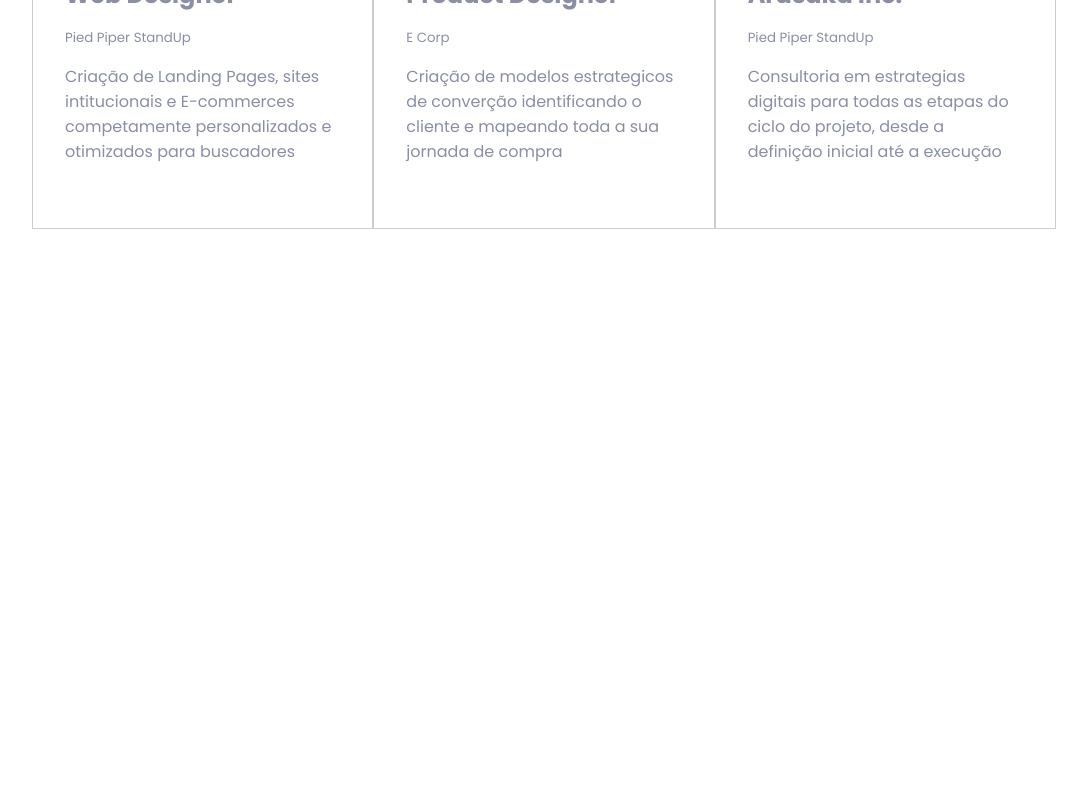
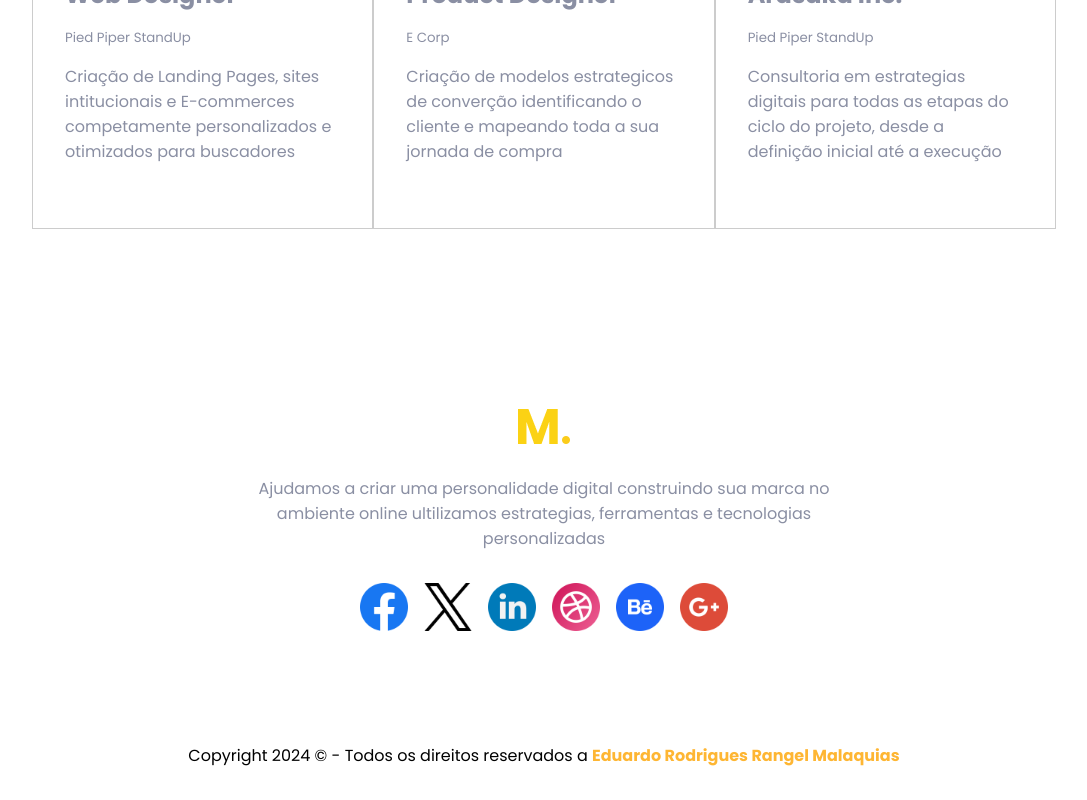
Before and after one commit to EduardoRRMalaquias/agencia-branding, a Next.js app: page / in a window 1280 px wide. Shown: the part 1224-2024 px from the top of the page, without its empty margins (96-1183 px from the left). Before the commit the page ends 1553 px from the top, so only its background shows below. Built offline with nearby package versions, Linux system fonts and the light colour scheme.

Commit message:
rodape e tema

```diff
--- a/src/app/layout.js
+++ b/src/app/layout.js
@@ -1,12 +1,18 @@
+'use client';
 import './globals.css';
 import Topo from '@/components/Topo/Topo';
+import Rodape from '@/components/Rodape/Rodape';
+import { useState } from 'react';
 
 export default function RootLayout({ children }) {
+  const [tema, setTema] = useState(true);
+
   return (
     <html lang="pt-br">
-      <body className={`${true ? 'ligh' : 'dark'}`}>
-        <Topo />
+      <body className={`${tema ? 'ligh' : 'dark'}`}>
+        <Topo tema={tema} setTema={setTema} />
         {children}
+        <Rodape />
       </body>
     </html>
   );
--- a/src/app/page.js
+++ b/src/app/page.js
@@ -2,6 +2,8 @@ import Image from 'next/image';
 import esilos from './page.module.css';
 import SecaoBanner from '@/components/SecaoBanner/SecaoBanner';
 import SecaoExperienciaTrabalho from '@/components/SecaoExperienciaTrabalho/SecaoExperienciaTrabalho';
+import Rodape from '@/components/Rodape/Rodape';
+
 
 export default function Home() {
   return (
--- /dev/null
+++ b/src/components/Rodape/Rodape.jsx
@@ -0,0 +1,65 @@
+import Image from 'next/image';
+import React from 'react';
+import estilos from './Rodape.module.css';
+import logo from '../../../public/logo.png';
+import rede1 from '../../../public/facebook.png';
+import rede2 from '../../../public/twitter.png';
+import rede3 from '../../../public/linkedin.png';
+import rede4 from '../../../public/dribble.png';
+import rede5 from '../../../public/behance.png';
+import rede6 from '../../../public/google.png';
+
+const Rodape = () => {
+  return (
+    <footer className={estilos.rodape}>
+      <article className={`${estilos.rodapeContainer} container`}>
+        <Image src={logo} />
+        <p>
+          Ajudamos a criar uma personalidade digital construindo sua marca no
+          ambiente online ultilizamos estrategias, ferramentas e tecnologias
+          personalizadas
+        </p>
+        <ul className={estilos.redes}>
+          <li>
+            <a href="">
+              <Image src={rede1} />
+            </a>
+          </li>
+          <li>
+            <a href="">
+              <Image src={rede2} />
+            </a>
+          </li>
+          <li>
+            <a href="">
+              <Image src={rede3} />
+            </a>
+          </li>
+          <li>
+            <a href="">
+              <Image src={rede4} />
+            </a>
+          </li>
+          <li>
+            <a href="">
+              <Image src={rede5} />
+            </a>
+          </li>
+          <li>
+            <a href="">
+              <Image src={rede6} />
+            </a>
+          </li>
+        </ul>
+      </article>
+      <div className={estilos.copy}>
+        <p>
+          Copyright 2024 © - Todos os direitos reservados a{' '}
+          <strong>Eduardo Rodrigues Rangel Malaquias</strong>
+        </p>
+      </div>
+    </footer>
+  );
+};
+
+export default Rodape;
--- /dev/null
+++ b/src/components/Rodape/Rodape.module.css
@@ -0,0 +1,36 @@
+.rodape {
+  background-color: var(--cor-00);
+}
+
+.rodapeContainer {
+  padding: 80px 0;
+  display: flex;
+  flex-direction: column;
+  align-items: center;
+  gap: 32px;
+  text-align: center;
+  max-width: 600px;
+  color: var(--cor-04);
+}
+
+.redes {
+  display: flex;
+  justify-content: space-evenly;
+  list-style: none;
+  gap: 16px;
+}
+
+.redes img {
+  object-fit: cover;
+  width: 48px;
+  height: 48px;
+}
+
+.copy {
+  text-align: center;
+  padding: 32px;
+}
+
+.copy strong {
+  color: var(--cor-p1);
+}
--- a/src/components/SecaoBanner/SecaoBanner.module.css
+++ b/src/components/SecaoBanner/SecaoBanner.module.css
@@ -17,11 +17,12 @@
   font-size: 16px;
 }
 
-.secaoBanner div h1{
+.secaoBanner div h1 {
   font-size: 48px;
   font-weight: 300;
+  color: var(--cor-p2);
 }
 
-.secaoBanner div h1 strong{
+.secaoBanner div h1 strong {
   display: block;
 }
--- a/src/components/Topo/Topo.jsx
+++ b/src/components/Topo/Topo.jsx
@@ -3,15 +3,15 @@ import React from 'react';
 import logo from '../../../public/logo.png';
 import lua from '../../../public/moon.png';
 import sol from '../../../public/sun.png';
-import estilos from './Topo.module.css'
+import estilos from './Topo.module.css';
 
-const Topo = () => {
+const Topo = ({ tema, setTema }) => {
   return (
     <header className={estilos.topo}>
       <div className={`${estilos.topoContainer} container`}>
         <Image src={logo} />
-        <button className={estilos.btnTema}>
-          <Image src={true ? lua : sol} />
+        <button className={estilos.btnTema} onClick={() => setTema(!tema)}>
+          <Image src={tema ? lua : sol} />
         </button>
       </div>
     </header>
```
